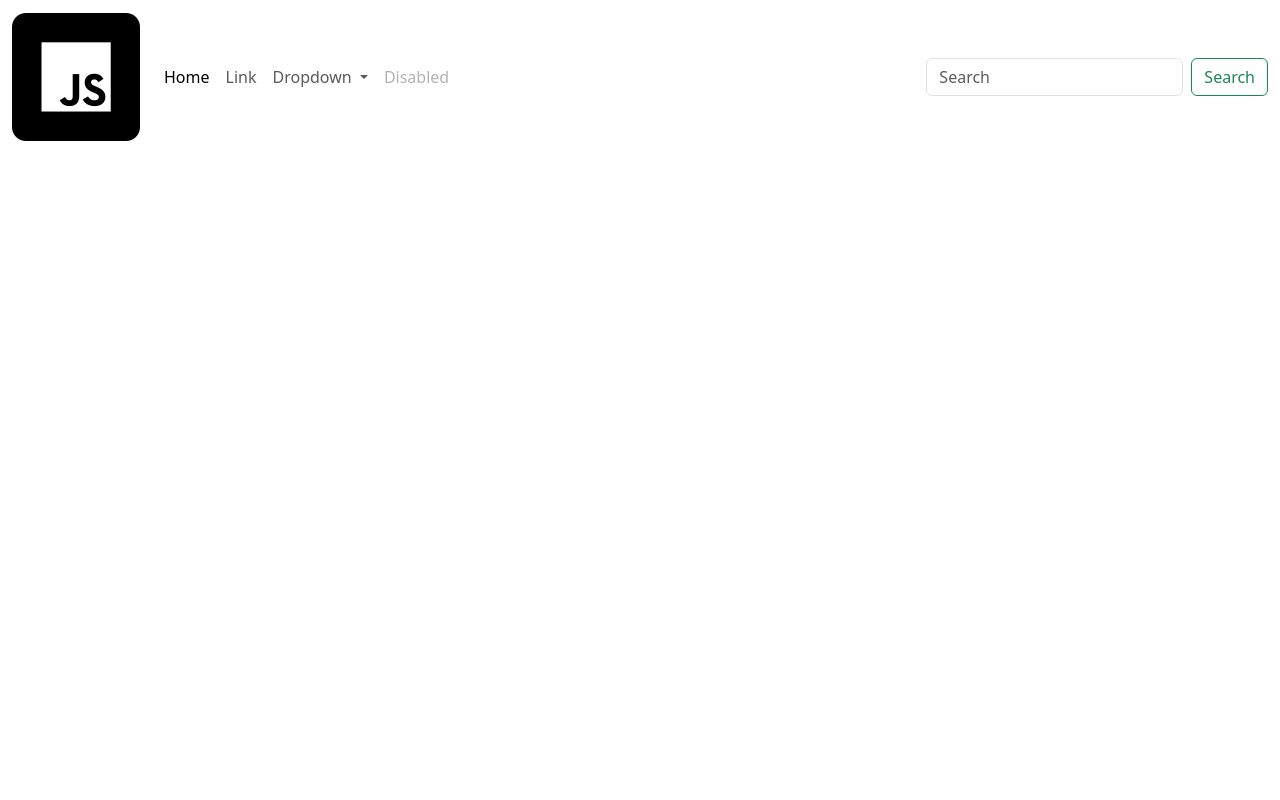
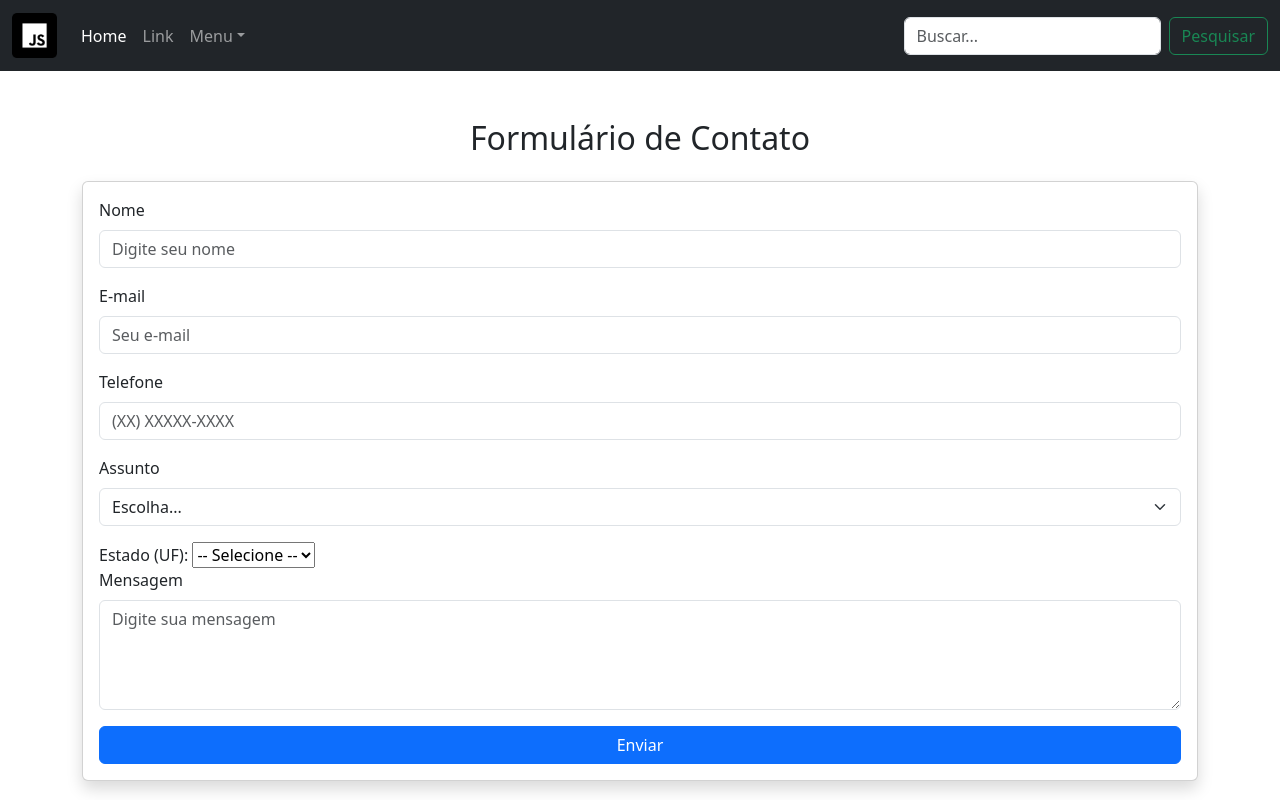
Before and after one commit to LuizEduardoDeVELOPER/desenvolverdor_java_qua203.083, a plain HTML site: page 04_front_end/08_site_bootstrap/index.html in a window 1280 px wide. Drawn offline with nearby package versions, Linux system fonts and the light colour scheme.

Commit message:
Aula12/12

```diff
--- a/04_front_end/08_site_bootstrap/index.html
+++ b/04_front_end/08_site_bootstrap/index.html
@@ -1,75 +1,138 @@
 <!doctype html>
-<html lang="en">
+<html lang="pt-BR">
 
 <head>
     <meta charset="utf-8">
     <meta name="viewport" content="width=device-width, initial-scale=1">
-    <title>Bootstrap demo</title>
-    <link href="https://cdn.jsdelivr.net/npm/bootstrap@5.3.8/dist/css/bootstrap.min.css" rel="stylesheet"
-        integrity="sha384-sRIl4kxILFvY47J16cr9ZwB07vP4J8+LH7qKQnuqkuIAvNWLzeN8tE5YBujZqJLB" crossorigin="anonymous">
+    <title>Formulário Bootstrap</title>
 
-<link   href="estilos.css" rel="stylesheet" type="text/css" >
+    <link href="https://cdn.jsdelivr.net/npm/bootstrap@5.3.8/dist/css/bootstrap.min.css"
+          rel="stylesheet"
+          integrity="sha384-sRIl4kxILFvY47J16cr9ZwB07vP4J8+LH7qKQnuqkuIAvNWLzeN8tE5YBujZqJLB"
+          crossorigin="anonymous">
 
-
-    </head>
+    <link href="estilos.css" rel="stylesheet" type="text/css">
+</head>
 
 <body>
 
-    <!--navbar-->
-    <nav class="navbar navbar-expand-lg" data-bs-theme="red"
-    style="background-image: linear-gradient(to botton, #0000, rgba(36, 51, 36, 0.4))">
+    <!-- NAVBAR -->
+    <nav class="navbar navbar-expand-lg navbar-dark bg-dark">
         <div class="container-fluid">
             <a class="navbar-brand" href="#">
-<img src="img/5968351.png" alt="icone" class="Meu-logo">
-</a>
+                <img src="img/5968351.png" alt="icone" class="Meu-logo" style="height: 45px;">
+            </a>
             <button class="navbar-toggler" type="button" data-bs-toggle="collapse"
-                data-bs-target="#navbarSupportedContent" aria-controls="navbarSupportedContent" aria-expanded="false"
-                aria-label="Toggle navigation">
+                data-bs-target="#navbarSupportedContent" aria-controls="navbarSupportedContent"
+                aria-expanded="false" aria-label="Toggle navigation">
                 <span class="navbar-toggler-icon"></span>
             </button>
+
             <div class="collapse navbar-collapse" id="navbarSupportedContent">
                 <ul class="navbar-nav me-auto mb-2 mb-lg-0">
-                    <li class="nav-item">
-                        <a class="nav-link active" aria-current="page" href="#">Home</a>
-                    </li>
-                    <li class="nav-item">
-                        <a class="nav-link" href="#">Link</a>
-                    </li>
+                    <li class="nav-item"><a class="nav-link active" href="#">Home</a></li>
+                    <li class="nav-item"><a class="nav-link" href="#">Link</a></li>
                     <li class="nav-item dropdown">
-                        <a class="nav-link dropdown-toggle" href="#" role="button" data-bs-toggle="dropdown"
-                            aria-expanded="false">
-                            Dropdown
-                        </a>
+                        <a class="nav-link dropdown-toggle" href="#" role="button"
+                           data-bs-toggle="dropdown">Menu</a>
                         <ul class="dropdown-menu">
-                            <li><a class="dropdown-item" href="#">Action</a></li>
-                            <li><a class="dropdown-item" href="#">Another action</a></li>
-                            <li>
-                                <hr class="dropdown-divider">
-                            </li>
-                            <li><a class="dropdown-item" href="#">Something else here</a></li>
+                            <li><a class="dropdown-item" href="#">Ação 1</a></li>
+                            <li><a class="dropdown-item" href="#">Ação 2</a></li>
+                            <li><hr class="dropdown-divider"></li>
+                            <li><a class="dropdown-item" href="#">Outra coisa</a></li>
                         </ul>
                     </li>
-                    <li class="nav-item">
-                        <a class="nav-link disabled" aria-disabled="true">Disabled</a>
-                    </li>
                 </ul>
+
                 <form class="d-flex" role="search">
-                    <input class="form-control me-2" type="search" placeholder="Search" aria-label="Search" />
-                    <button class="btn btn-outline-success" type="submit">Search</button>
+                    <input class="form-control me-2" type="search" placeholder="Buscar...">
+                    <button class="btn btn-outline-success" type="submit">Pesquisar</button>
                 </form>
             </div>
         </div>
     </nav>
 
+    <!-- FORMULÁRIO (Bootstrap) -->
+    <div class="container mt-5">
+        <h2 class="mb-4 text-center">Formulário de Contato</h2>
 
+        <div class="card shadow">
+            <div class="card-body">
 
-    <!--Fim do navbar-->
+                <form>
 
+                    <div class="mb-3">
+                        <label class="form-label">Nome</label>
+                        <input type="text" class="form-control" placeholder="Digite seu nome">
+                    </div>
+
+                    <div class="mb-3">
+                        <label class="form-label">E-mail</label>
+                        <input type="email" class="form-control" placeholder="Seu e-mail">
+                    </div>
+
+                    <div class="mb-3">
+                        <label class="form-label">Telefone</label>
+                        <input type="tel" class="form-control" placeholder="(XX) XXXXX-XXXX">
+                    </div>
+
+                    <div class="mb-3">
+                        <label class="form-label">Assunto</label>
+                        <select class="form-select">
+                            <option selected>Escolha...</option>
+                            <option value="1">Suporte</option>
+                            <option value="2">Orçamento</option>
+                            <option value="3">Dúvida</option>
+                        </select>
+                    </div>
+ <form>
+        <label for="estado">Estado (UF):</label>
+        <select id="estado" name="estado" required>
+            <option value="">-- Selecione --</option>
+            <option value="AC">AC</option>
+            <option value="AL">AL</option>
+            <option value="AP">AP</option>
+            <option value="AM">AM</option>
+            <option value="BA">BA</option>
+            <option value="CE">CE</option>
+            <option value="DF">DF</option>
+            <option value="ES">ES</option>
+            <option value="GO">GO</option>
+            <option value="MA">MA</option>
+            <option value="MT">MT</option>
+            <option value="MS">MS</option>
+            <option value="MG">MG</option>
+            <option value="PA">PA</option>
+            <option value="PB">PB</option>
+            <option value="PR">PR</option>
+            <option value="PE">PE</option>
+            <option value="PI">PI</option>
+            <option value="RJ">RJ</option>
+            <option value="RN">RN</option>
+            <option value="RS">RS</option>
+            <option value="RO">RO</option>
+            <option value="RR">RR</option>
+            <option value="SC">SC</option>
+            <option value="SP">SP</option>
+            <option value="SE">SE</option>
+            <option value="TO">TO</option>
+        </select>
+                    <div class="mb-3">
+                        <label class="form-label">Mensagem</label>
+                        <textarea class="form-control" rows="4" placeholder="Digite sua mensagem"></textarea>
+                    </div>
+
+                    <button class="btn btn-primary w-100">Enviar</button>
+
+                </form>
+
+            </div>
+        </div>
+    </div>
 
     <script src="https://cdn.jsdelivr.net/npm/bootstrap@5.3.8/dist/js/bootstrap.bundle.min.js"
-        integrity="sha384-FKyoEForCGlyvwx9Hj09JcYn3nv7wiPVlz7YYwJrWVcXK/BmnVDxM+D2scQbITxI"
-        crossorigin="anonymous"></script>
+            integrity="sha384-FKyoEForCGlyvwx9Hj09JcYn3nv7wiPVlz7YYwJrWVcXK/BmnVDxM+D2scQbITxI"
+            crossorigin="anonymous"></script>
+
 </body>
-
-
 </html>
```
Also changed, not shown: 04_front_end/08_site_bootstrap/form.html (added, +110 -0 lines).
